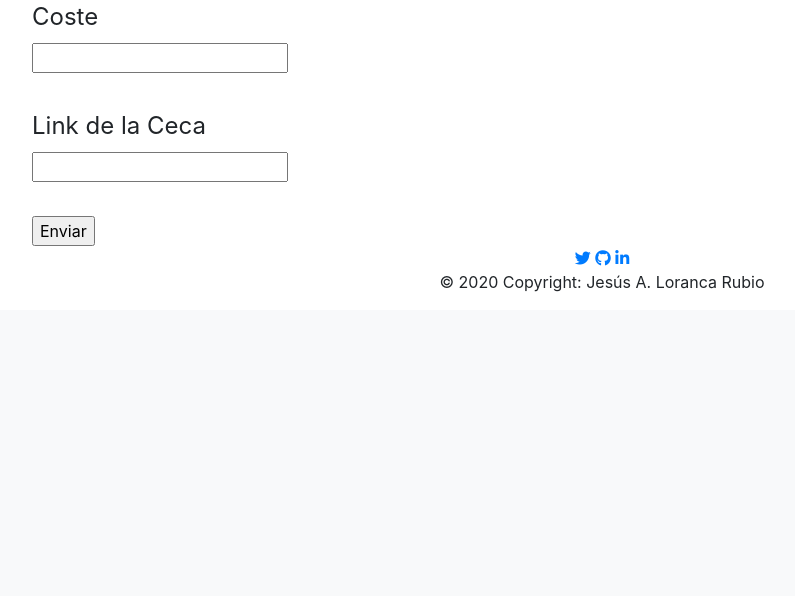
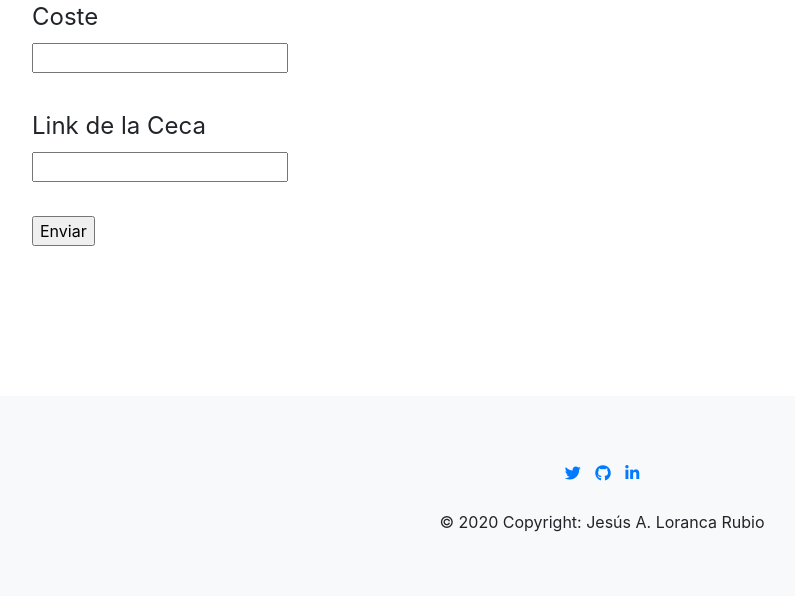
Before and after one commit to Jesus-Loranca/Coleccion-Numismatica, a Flask app: template templates/form.html in a window 1280 px wide. Shown: the part 1658-2254 px from the top of the page, without its empty margins (38-833 px from the left). Before the commit the page ends 1950 px from the top, so only its background shows below. Run offline with Flask 2, Linux system fonts and the light colour scheme; the template is opened without the code that fills it, so the values that code supplies are empty; some libraries are stand-ins or nearby versions.

Commit message:
ADD: Footer styling

```diff
--- a/static/css/main.css
+++ b/static/css/main.css
@@ -134,8 +134,25 @@ h1 {
     margin: 15px !important;
 }
 
-/****** Form ******/
+/*Form */
 
 fieldset {
     margin: 10% 0 !important;
 }
+
+/****** Footer ******/
+
+footer {
+    height: 200px;
+    margin-top: 150px;
+    padding-top: 65px;
+    background-color: #f8f9fa;
+}
+
+footer a {
+    margin: 5px;
+}
+
+footer p {
+    margin-top: 25px;
+}
--- a/templates/footer.html
+++ b/templates/footer.html
@@ -1,11 +1,11 @@
-<footer class="container text-center">
+<footer class="text-center align-middle">
     <div class="row">
         <div class="col">
             <a href="https://twitter.com/creatiboom/"><i class="fab fa-twitter"></i></a>
             <a href="https://github.com/Jesus-Loranca/"><i class="fab fa-github"></i></a>
             <a href="https://www.linkedin.com/in/jesus-loranca/"><i class="fab fa-linkedin-in"></i></a>
 
-            <p class="copyright">© {{ moment().format('YYYY') }} Copyright: Jesús A. Loranca Rubio</p>
+            <p><span class="copyright">© {{ moment().format('YYYY') }} Copyright:</span> Jesús A. Loranca Rubio</p>
         </div>
     </div>
 </footer>
```
